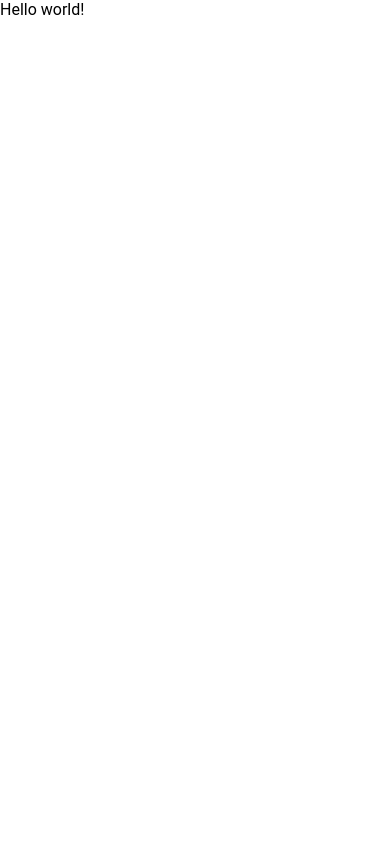
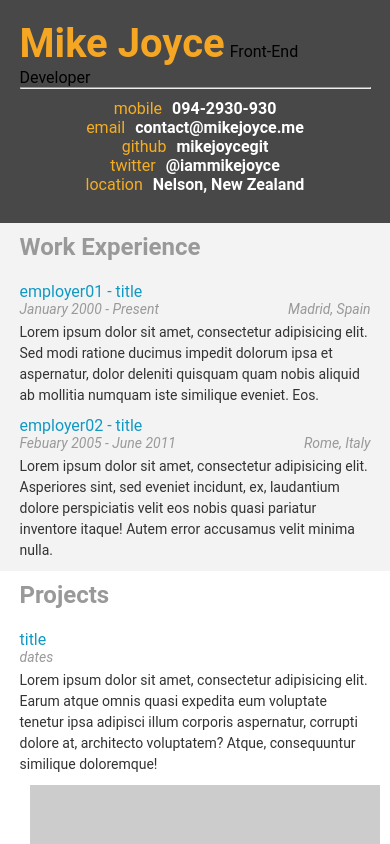
Before and after one commit to yashbhutoria/resume, a plain HTML site: page index.html in a window 390 px wide. Shown: the top 844 px of the page. Drawn offline with Linux system fonts and the light colour scheme; some packages are replaced by stand-ins of ours.

Commit message:
Add first version

```diff
--- a/index.html
+++ b/index.html
@@ -39,13 +39,12 @@ need to load. You'll see a lot of <link>s to CSS files for styles and
   Uncomment the <script> tag below when you're ready to add an interactive
   Google Map to your resume!
   -->
-  <!-- <script type="text/javascript" src="http://maps.googleapis.com/maps/api/js?libraries=places"></script> -->
+   <script type="text/javascript" src="http://maps.googleapis.com/maps/api/js?libraries=places"></script>
 
   <meta name="viewport" content="width=device-width">
 </head>
 <body unresolved>
   <div id="main">
-  Hello world!   <!-- You'll be deleting this line in the course -->
 
     <!--
     Everything from here to the <script> tag below is the skeleton of your
--- a/js/helper.js
+++ b/js/helper.js
@@ -44,7 +44,7 @@ var HTMLprojectImage = "<img src='%data%'>";
 
 var HTMLschoolStart = "<div class='education-entry'></div>";
 var HTMLschoolName = "<a href='#'>%data%";
-var HTMLschoolDegree = " -- %data%</a>";
+var HTMLschoolQualification = " -- %data%</a>";
 var HTMLschoolDates = "<div class='date-text'>%data%</div>";
 var HTMLschoolLocation = "<div class='location-text'>%data%</div>";
 var HTMLschoolMajor = "<em><br>Major: %data%</em>"
@@ -64,12 +64,10 @@ The International Name challenge in Lesson 2 where you'll create a function that
 */
 $(document).ready(function() {
   $('button').click(function() {
-    var iName = inName() || function(){};
+    var iName = inName(bio.name) || function(){};
     $('#name').html(iName);
   });
-})
-
-
+});
 
 /*
 The next few lines about clicks are for the Collecting Click Locations quiz in Lesson 2.
@@ -87,10 +85,11 @@ function logClicks(x,y) {
 }
 
 $(document).click(function(loc) {
-  // your code goes here!
+  var x = loc.pageX;
+  var y = loc.pageY;
+
+  logClicks(x, y);
 });
-
-
 
 /*
 This is the fun part. Here's where we generate the custom Google Map for the website.
@@ -120,6 +119,7 @@ function initializeMap() {
   locationFinder() returns an array of every location string from the JSONs
   written for bio, education, and work.
   */
+
   function locationFinder() {
 
     // initializes an empty array
@@ -142,6 +142,7 @@ function initializeMap() {
 
     return locations;
   }
+
 
   /*
   createMapMarker(placeData) reads Google Places search results to create map pins.
@@ -235,11 +236,11 @@ Uncomment all the code below when you're ready to implement a Google Map!
 */
 
 // Calls the initializeMap() function when the page loads
-//window.addEventListener('load', initializeMap);
+window.addEventListener('load', initializeMap);
 
 // Vanilla JS way to listen for resizing of the window
 // and adjust map bounds
-//window.addEventListener('resize', function(e) {
-  // Make sure the map bounds get updated on page resize
-//  map.fitBounds(mapBounds);
-//});
+window.addEventListener('resize', function(e) {
+  //Make sure the map bounds get updated on page resize
+ map.fitBounds(mapBounds);
+});
--- a/js/resumeBuilder.js
+++ b/js/resumeBuilder.js
@@ -0,0 +1,222 @@
+
+// Objects
+
+var bio = {
+	"name" : "Mike Joyce",
+	"role" : "Front-End Developer",
+	"contacts" : {
+		"mobile" : "094-2930-930",
+		"email" : "contact@mikejoyce.me",
+		"github" : "mikejoycegit",
+		"twitter" : "@iammikejoyce",
+		"location" : "Nelson, New Zealand"
+	},
+	"welcomeMessage" : "This is welcome message",
+	"skills" : [
+		"skill01", "skill02", "skill03", "skill04"
+	],
+	"bioPic" : "img/fry.jpg"
+}
+
+
+var work = {
+	"jobs": [
+		{
+			"employer": "employer01",
+			"title": "title",
+			"location": "Madrid, Spain",
+			"dates": "January 2000 - Present",
+			"description": "Lorem ipsum dolor sit amet, consectetur adipisicing elit. Sed modi ratione ducimus impedit dolorum ipsa et aspernatur, dolor deleniti quisquam quam nobis aliquid ab mollitia numquam iste similique eveniet. Eos."
+		},
+		{
+			"employer": "employer02",
+			"title": "title",
+			"location": "Rome, Italy",
+			"dates": "Febuary 2005 - June 2011",
+			"description": "Lorem ipsum dolor sit amet, consectetur adipisicing elit. Asperiores sint, sed eveniet incidunt, ex, laudantium dolore perspiciatis velit eos nobis quasi pariatur inventore itaque! Autem error accusamus velit minima nulla."
+		}
+	]
+}
+
+var projects = {
+	"projects": [
+		{
+			"title": "title",
+			"dates": "dates",
+			"description": "Lorem ipsum dolor sit amet, consectetur adipisicing elit. Earum atque omnis quasi expedita eum voluptate tenetur ipsa adipisci illum corporis aspernatur, corrupti dolore at, architecto voluptatem? Atque, consequuntur similique doloremque!",
+			"images": [
+			"img/img01.jpg", "img/img02.jpg", "img/img03.jpg"
+			]
+		},
+		{
+			"title": "title",
+			"dates": "dates",
+			"description": "Lorem ipsum dolor sit amet, consectetur adipisicing elit. Illo vel saepe autem officia quidem, velit eligendi eius perspiciatis nulla ipsum libero natus voluptate quisquam veniam, laboriosam, labore vero delectus maiores.",
+			"images": [
+			"img/img01.jpg", "img/img02.jpg", "img/img03.jpg"
+			]
+		}
+	]
+}
+
+var education =  {
+	"schools": [
+		{
+			"name": "School Name",
+			"location": "Christchurch, New Zealand",
+			"qualification": "BA",
+			"dates": "2012 - 2014",
+			"major": ["major01", "major02"]
+		},
+		{
+			"name": "School Name",
+			"location": "Auckland, New Zealand",
+			"qualification": "BA",
+			"dates": "2024 - 2015",
+			"major": ["major01", "major02"]
+		}
+	],
+
+	"onlineCourses": [
+		{
+			"title": "Title",
+			"school": "Udacity",
+			"dates": 2014,
+			"url": "http://www.udacity.com"
+		}
+	]
+}
+
+// Display Objects
+
+bio.display = function() {
+
+	var formattedRole = HTMLheaderRole.replace("%data%", bio.role);
+	$("#header").prepend(formattedRole);
+	var formattedName = HTMLheaderName.replace("%data%", bio.name);
+	$("#header").prepend(formattedName);
+	var formattedBioPic = HTMLbioPic.replace("%data%", bio.bioPic);
+	$("#header").append(formattedBioPic);
+	var formattedWelcomeMsg = HTMLWelcomeMsg.replace("%data%", bio.welcomeMessage);
+	$("#header").append(formattedWelcomeMsg);
+
+	var formattedMobile = HTMLmobile.replace("%data%", bio.contacts.mobile);
+	$("#topContacts").append(formattedMobile);
+
+	var formattedEmail = HTMLemail.replace("%data%", bio.contacts.email);
+	$("#topContacts").append(formattedEmail);
+
+	var formattedGithub = HTMLgithub.replace("%data%", bio.contacts.github);
+	$("#topContacts").append(formattedGithub);
+
+	var formattedTwitter = HTMLtwitter.replace("%data%", bio.contacts.twitter);
+	$("#topContacts").append(formattedTwitter);
+
+	var formattedLocation = HTMLlocation.replace("%data%", bio.contacts.location);
+	$("#topContacts").append(formattedLocation);
+
+	if(bio.skills.length > 0) {
+		$("#header").append(HTMLskillsStart);
+		for(skill in bio.skills) {
+			var formattedSkill = HTMLskills.replace("%data%", bio.skills[skill]);
+			$("#skills").append(formattedSkill);
+		}
+	}
+
+}();
+
+work.display = function() {
+
+	for(job in work.jobs) {
+		// create new div for work experience
+		$("#workExperience").append(HTMLworkStart);
+
+		// concat employer and title
+		var formattedEmployer = HTMLworkEmployer.replace("%data%", work.jobs[job].employer);
+		var formattedTitle = HTMLworkTitle.replace("%data%", work.jobs[job].title);
+		var formattedEmployerTitle = formattedEmployer + formattedTitle;
+		$(".work-entry:last").append(formattedEmployerTitle);
+
+		var formattedDates = HTMLworkDates.replace("%data%", work.jobs[job].dates);
+		$(".work-entry:last").append(formattedDates);
+
+		var formattedLocation = HTMLworkLocation.replace("%data%", work.jobs[job].location);
+		$(".work-entry:last").append(formattedLocation);
+
+		var formattedDescription = HTMLworkDescription.replace("%data%", work.jobs[job].description);
+		$(".work-entry:last").append(formattedDescription);
+
+	}
+
+}();
+
+projects.display = function() {
+
+	for(project in projects.projects) {
+		$("#projects").append(HTMLprojectStart);
+
+		var formattedTitle = HTMLprojectTitle.replace("%data%", projects.projects[project].title);
+		$(".project-entry:last").append(formattedTitle);
+
+		var formattedDates = HTMLprojectDates.replace("%data%", projects.projects[project].dates);
+		$(".project-entry:last").append(formattedDates);
+
+		var formattedDescription = HTMLprojectDescription.replace("%data%", projects.projects[project].description);
+		$(".project-entry:last").append(formattedDescription);
+
+		if (projects.projects[project].images.length > 0) {
+			for(image in projects.projects[project].images) {
+				var formattedImage = HTMLprojectImage.replace("%data%", projects.projects[project].images[image])
+				$(".project-entry:last").append(formattedImage);
+			}
+		}
+
+	}
+
+}();
+
+education.display = function() {
+
+	for(school in education.schools) {
+		$("#education").append(HTMLschoolStart);
+
+		var formattedName = HTMLschoolName.replace("%data%", education.schools[school].name);
+		var formattedQualification = HTMLschoolQualification.replace("%data%", education.schools[school].qualification);
+		var formattedTitle = formattedName + formattedQualification;
+		$(".education-entry:last").append(formattedTitle);
+
+		var formattedDates = HTMLschoolDates.replace("%data%", education.schools[school].dates);
+		$(".education-entry:last").append(formattedDates);
+
+		var formattedLocation = HTMLschoolLocation.replace("%data%", education.schools[school].location);
+		$(".education-entry:last").append(formattedLocation);
+
+		if(education.schools[school].major.length > 0) {
+			for(subject in education.schools[school].major) {
+				var formattedMajor = HTMLschoolMajor.replace("%data%", education.schools[school].major[subject]);
+				$(".education-entry:last").append(formattedMajor);
+			}
+		}
+
+	}
+
+}();
+
+// Google Map
+
+$("#mapDiv").append(googleMap);
+
+// International Name
+
+function inName(name) {
+
+  name = name.trim().split(" ");
+
+  name[1] = name[1].toUpperCase();
+  name[0] = name[0].slice(0,1).toUpperCase() + name[0].slice(1).toLowerCase();
+
+  return name[0] +" "+ name[1];
+
+}
+
+$("#main").append(internationalizeButton);
```
